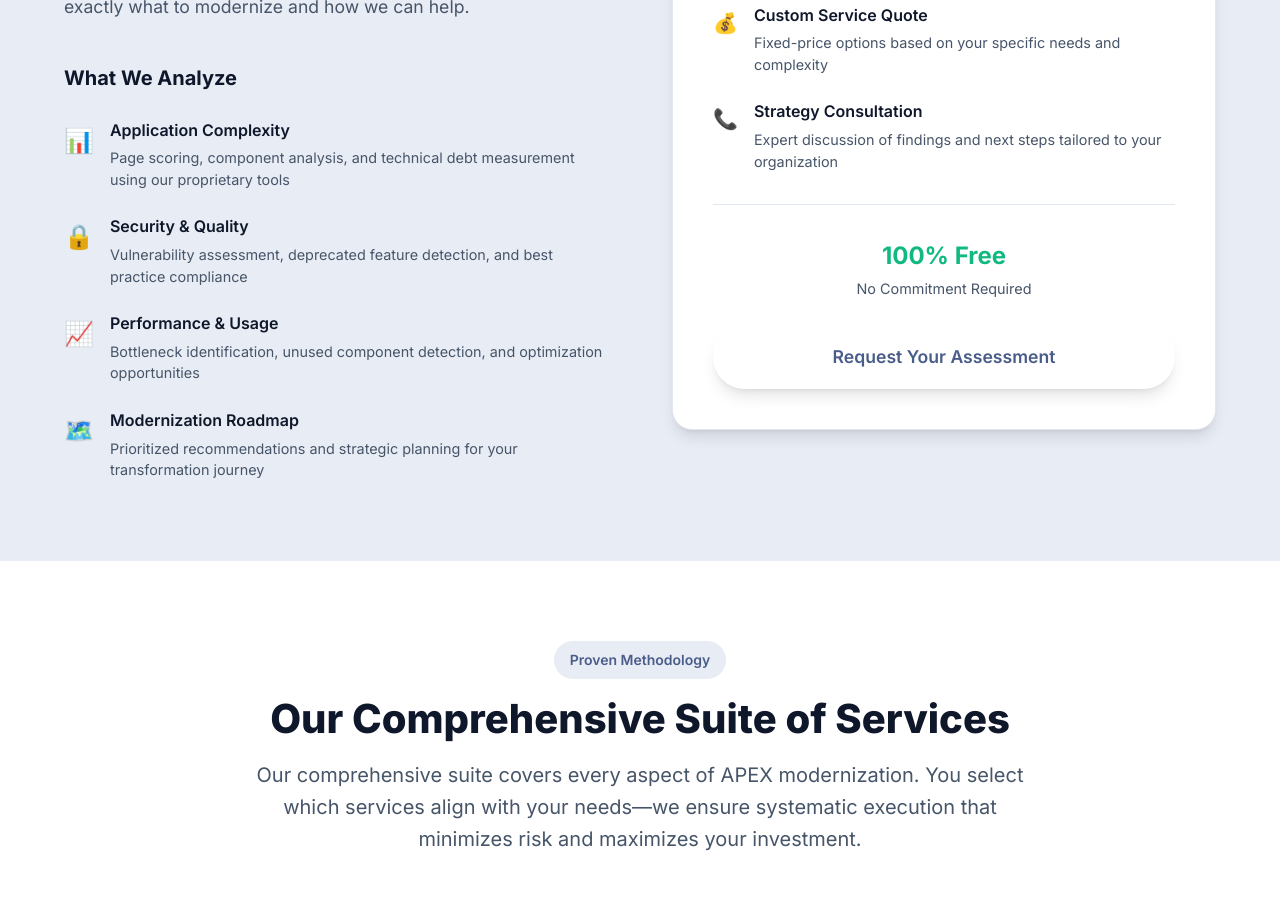
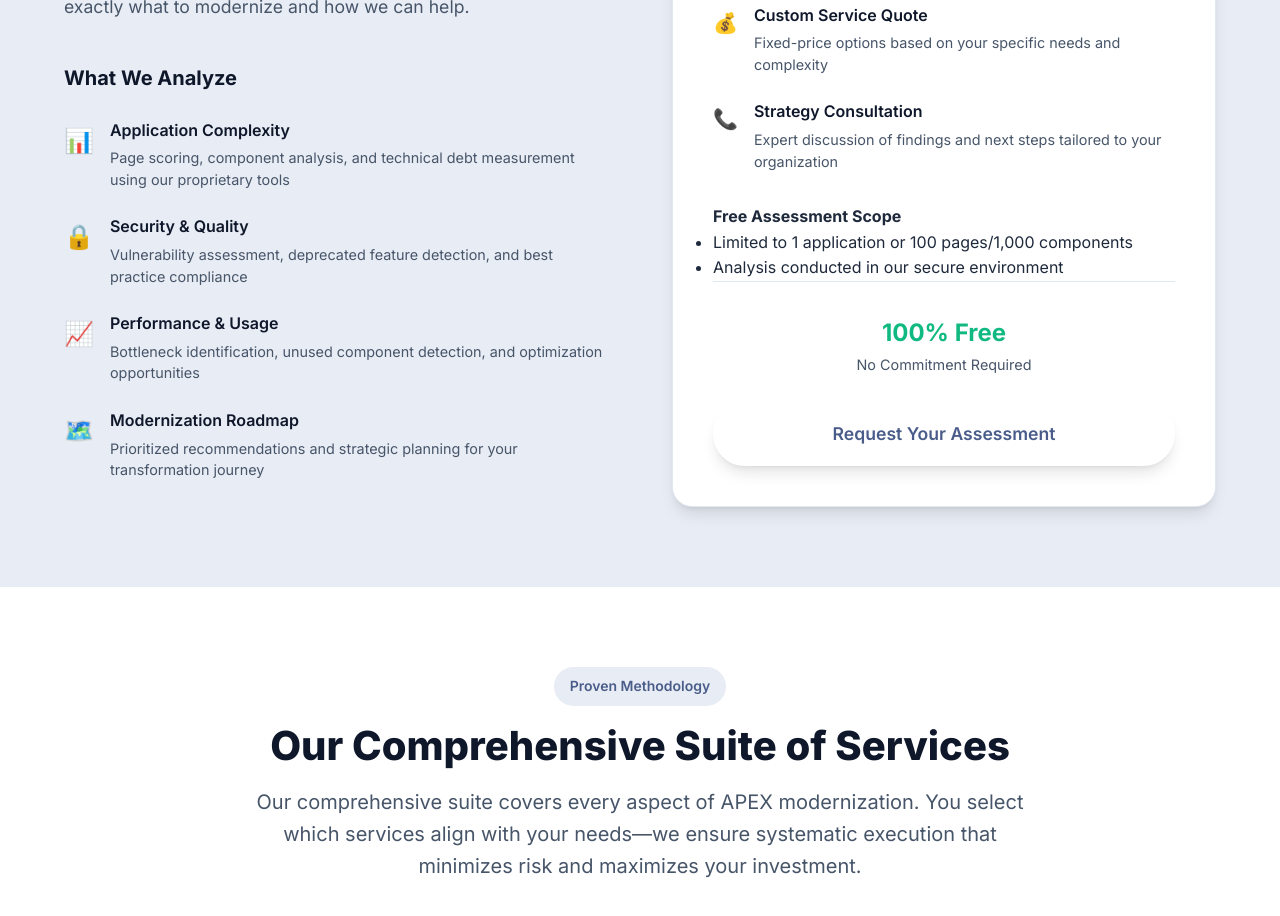
Before and after one commit to goflygirl/uc_apex_upgrades_landing, a plain HTML site: page index.html in a window 1280 px wide. Shown: the part 2663-3579 px from the top of the page. Drawn offline with Linux system fonts and the light colour scheme.

Commit message:
Added "Limitations" section in the Free Assessment Section

```diff
--- a/index.html
+++ b/index.html
@@ -225,6 +225,13 @@
                                     <p>Expert discussion of findings and next steps tailored to your organization</p>
                                 </div>
                             </div>
+                        </div>
+                        <div class="assessment-limitations">
+                            <h4>Free Assessment Scope</h4>
+                            <ul>
+                                <li>Limited to 1 application or 100 pages/1,000 components</li>
+                                <li>Analysis conducted in our secure environment</li>
+                            </ul>
                         </div>
 
                         <div class="assessment-cta">
```
